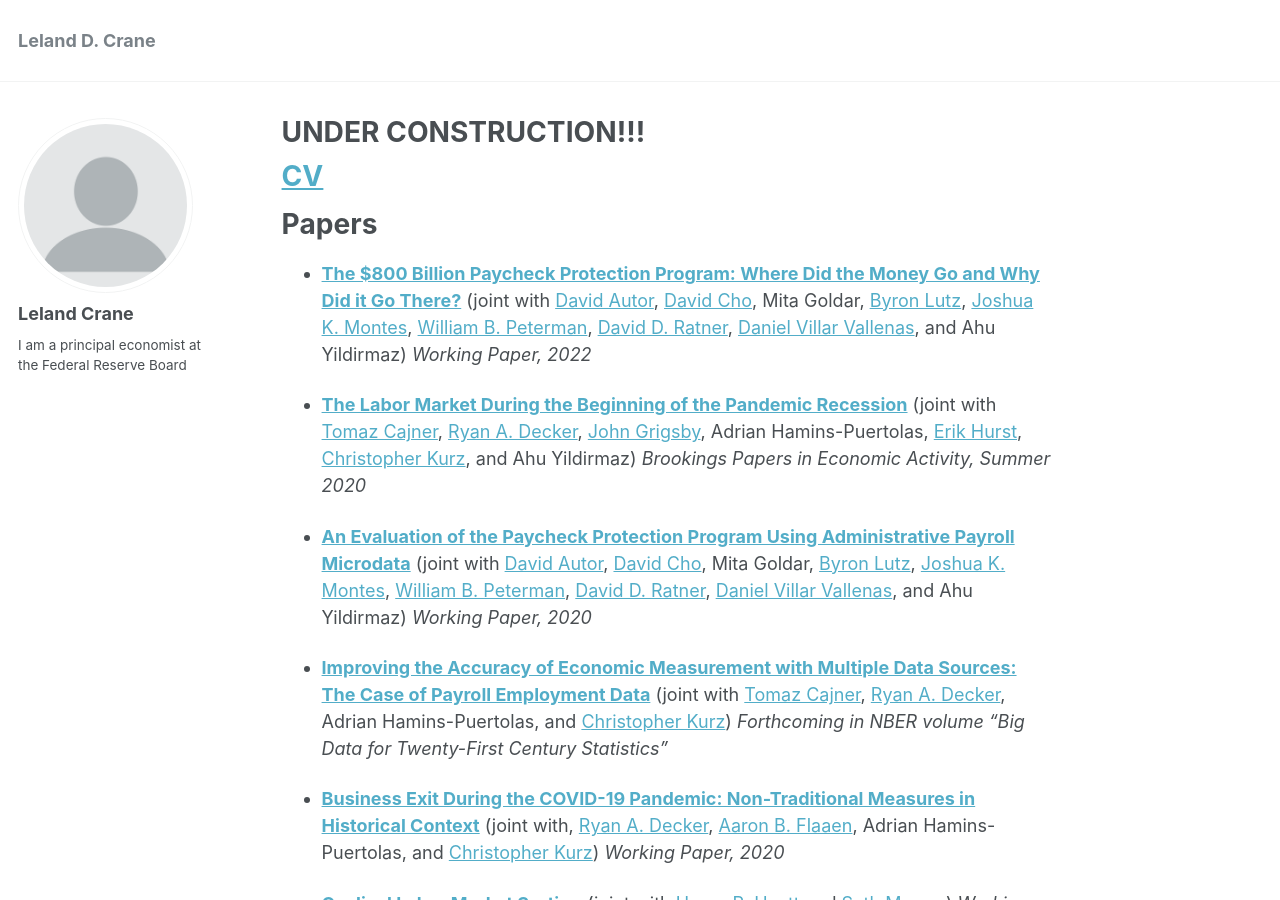
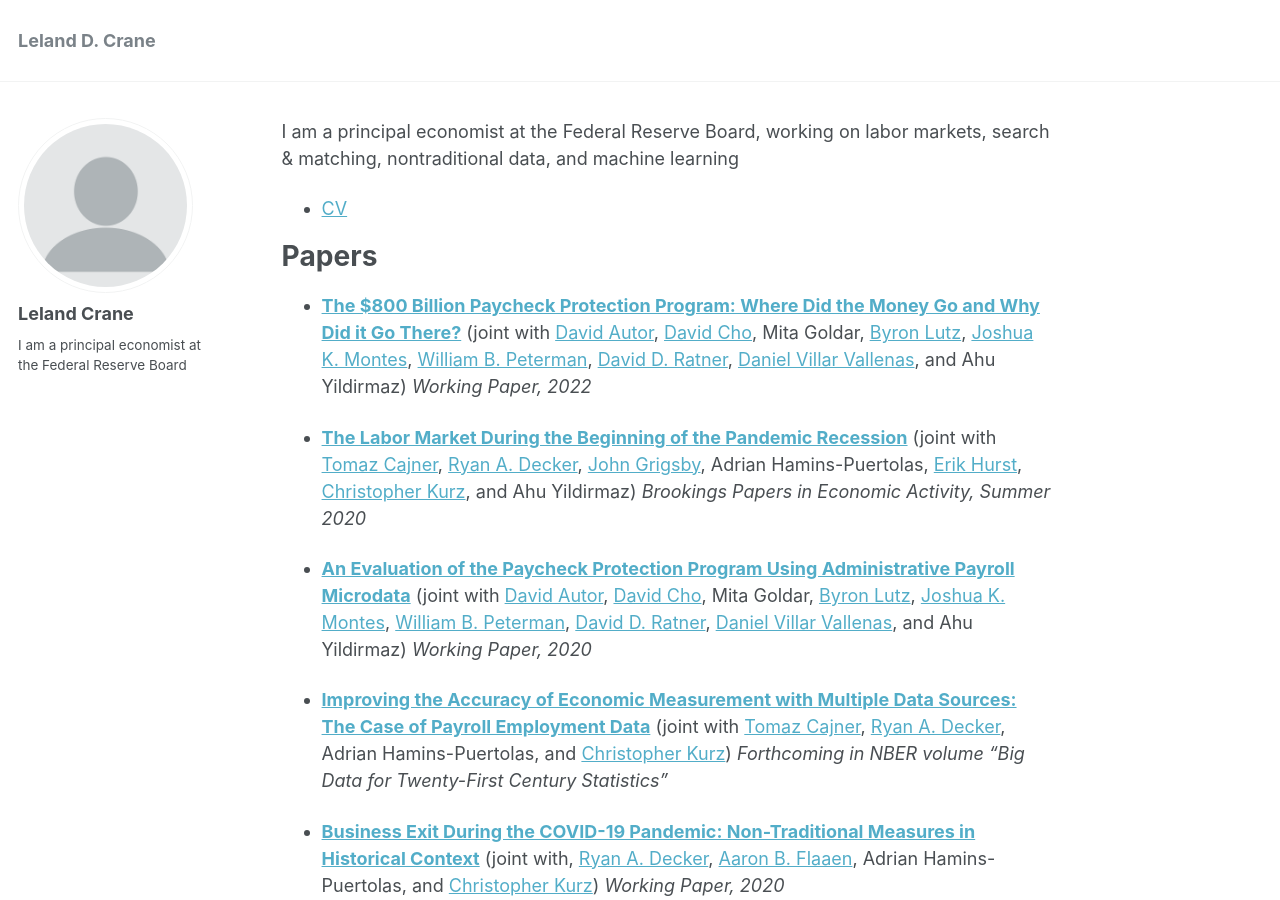
Before and after one commit to ldcrane/ldcrane.github.io, a Jekyll site: the page built from _pages/about.md, in a window 1280 px wide and 900 px high. Built offline with Jekyll 4.4.1, drawn with Linux system fonts in a browser that asks for light colours.

Commit message:
Improved the top of the page

```diff
--- a/_pages/about.md
+++ b/_pages/about.md
@@ -1,17 +1,16 @@
 ---
 permalink: /
-title: "UNDER CONSTRUCTION!!!"
-excerpt: "Papers"
+# title: "UNDER CONSTRUCTION!!!"
+# excerpt: "Papers"
 author_profile: true
 redirect_from:
   - /about/
   - /about.html
 ---
 
+I am a principal economist at the Federal Reserve Board, working on labor markets, search & matching, nontraditional data, and machine learning
 
-[CV](/files/crane-CV.pdf)
-======
-
+- [CV](/files/crane-CV.pdf)
 
 Papers
 ======
```
